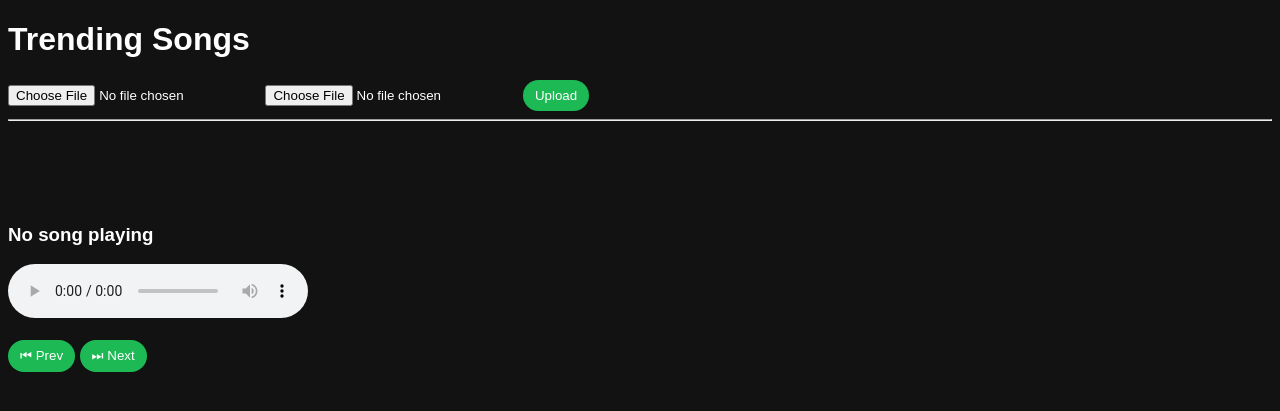
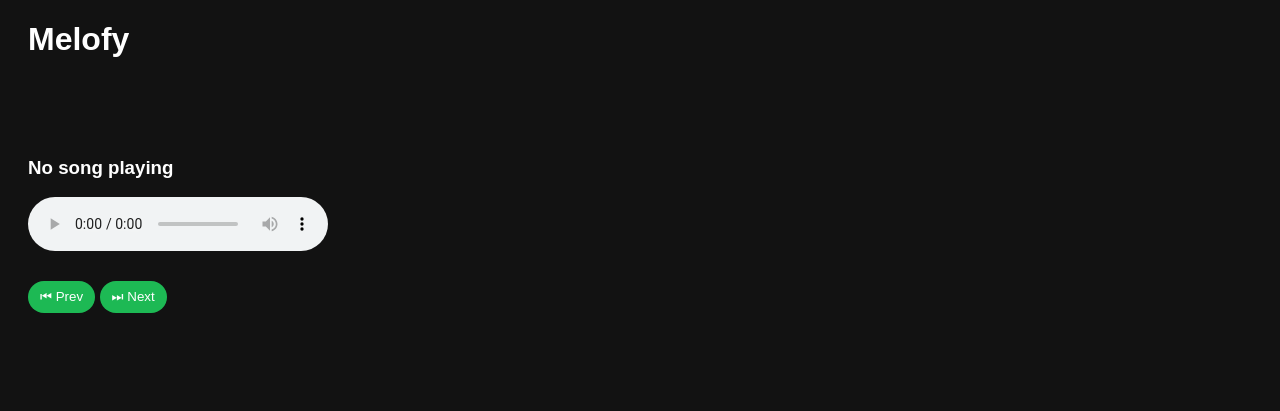
Before and after one commit to peekd0059-droid/music--website, a Flask app: template templates/index.html in a window 1280 px wide. Shown: the top 411 px of the page. Run offline with Flask 3, Linux system fonts and the light colour scheme; the template is opened without the code that fills it, so the values that code supplies are empty.

Commit message:
final clean UI

```diff
--- a/templates/index.html
+++ b/templates/index.html
@@ -2,25 +2,29 @@
 <html>
 <head>
     <title>Melofy</title>
-    <link rel="stylesheet" href="{{ url_for('static', filename='css/style.css') }}">
 
     <style>
         body{
             background:#121212;
             color:white;
-            font-family: Arial;
+            font-family: Arial, sans-serif;
+        }
+
+        h1{
+            margin-left:20px;
         }
 
         .songs{
             display:flex;
+            flex-wrap:wrap;
             gap:20px;
-            flex-wrap:wrap;
+            padding:20px;
         }
 
         .card{
             background:#181818;
             padding:15px;
-            border-radius:10px;
+            border-radius:12px;
             width:180px;
             text-align:center;
             transition:0.3s;
@@ -43,26 +47,26 @@
             color:white;
             border-radius:20px;
             cursor:pointer;
+            margin-top:8px;
         }
 
         button:hover{
             background:#1ed760;
+        }
+
+        #player{
+            margin-left:20px;
+        }
+
+        #controls{
+            margin-left:20px;
         }
     </style>
 </head>
 
 <body>
 
-<h1>Trending Songs</h1>
-
-<!-- Upload hidden feel -->
-<form action="/upload" method="post" enctype="multipart/form-data">
-    <input type="file" name="song" required>
-    <input type="file" name="image" required>
-    <button type="submit">Upload</button>
-</form>
-
-<hr>
+<h1>Melofy</h1>
 
 <div class="songs">
 
@@ -80,17 +84,18 @@
 
 </div>
 
-<br><br>
+<br>
 
-<!-- PLAYER -->
-<h3 id="nowPlaying">No song playing</h3>
+<h3 id="nowPlaying" style="margin-left:20px;">No song playing</h3>
 
 <audio id="player" controls style="width:300px;"></audio>
 
 <br><br>
 
-<button onclick="prevSong()">⏮ Prev</button>
-<button onclick="nextSong()">⏭ Next</button>
+<div id="controls">
+    <button onclick="prevSong()">⏮ Prev</button>
+    <button onclick="nextSong()">⏭ Next</button>
+</div>
 
 <script>
 let songs = [];
```
